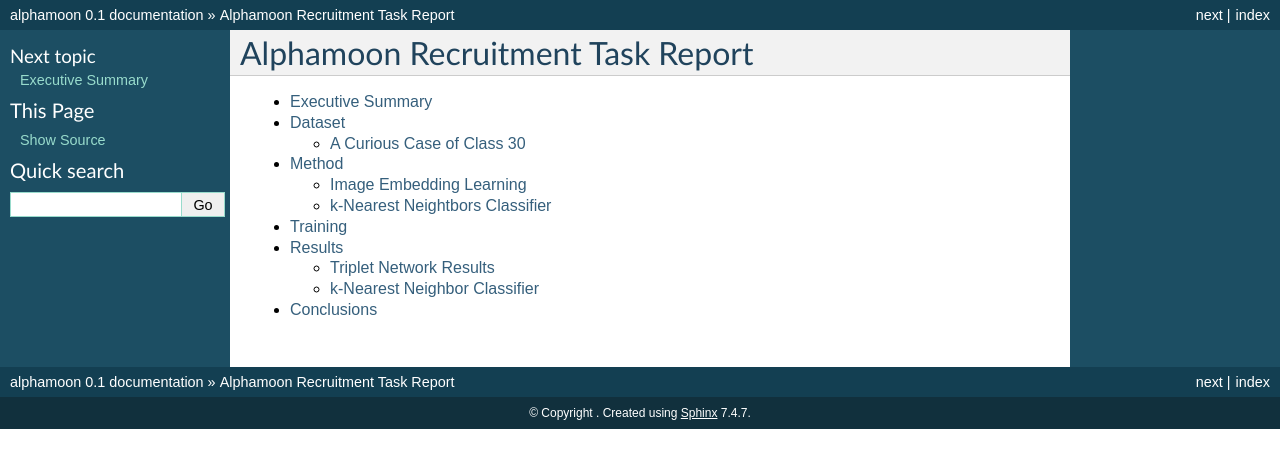
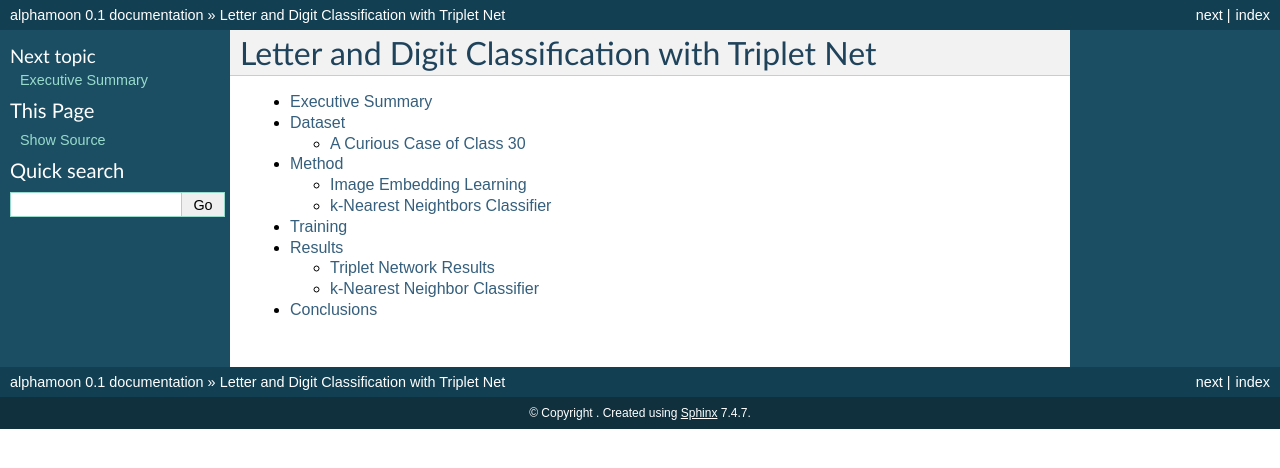
Before and after one commit to onomatopeia/alphamoon, a Sphinx documentation site: the page built from docs/index.rst, in a window 1280 px wide. Shown: the top 468 px of the page. Built offline with Sphinx 7.4.7, drawn with Linux system fonts in a browser that asks for light colours.

Commit message:
Final twitches

```diff
--- a/docs/index.rst
+++ b/docs/index.rst
@@ -3,8 +3,8 @@
    You can adapt this file completely to your liking, but it should at least
    contain the root `toctree` directive.
 
-Alphamoon Recruitment Task Report
-=================================
+Letter and Digit Classification with Triplet Net
+================================================
 
 .. toctree::
    :maxdepth: 2
```
